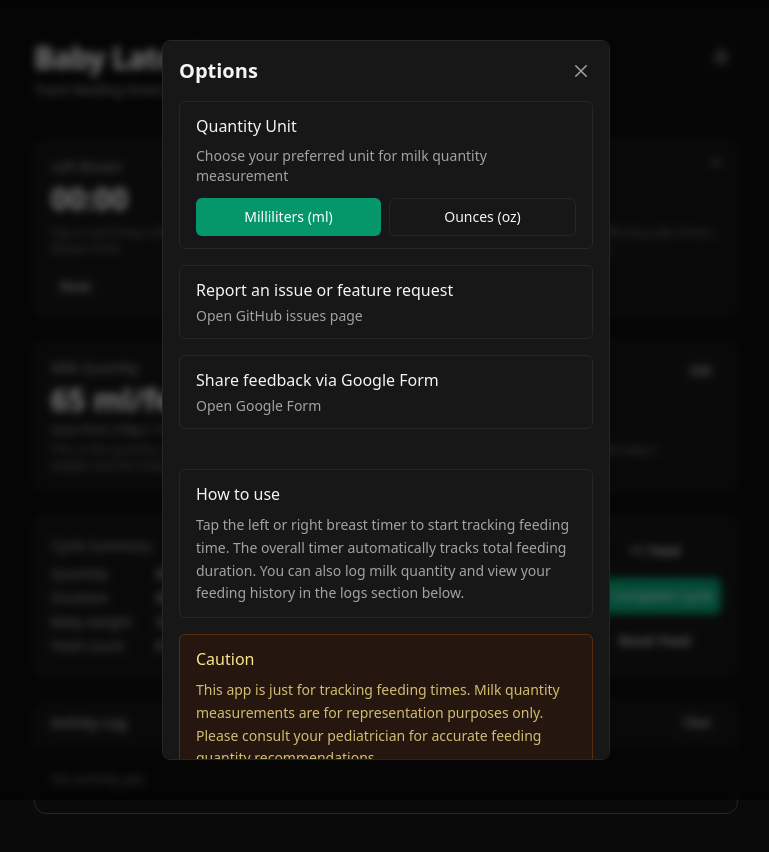
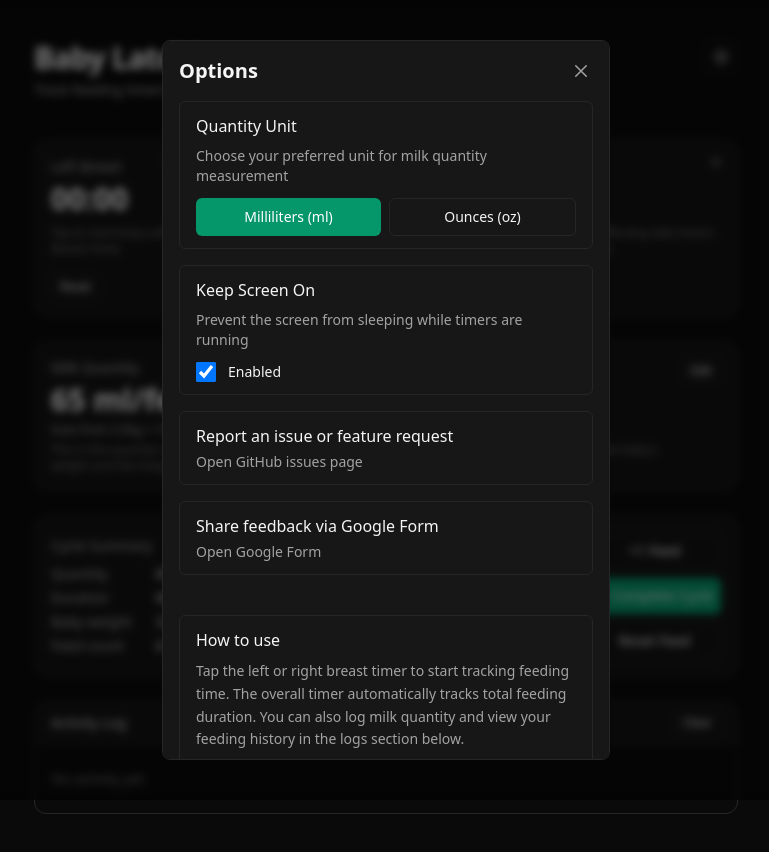
Before and after one commit to ravid7000/baby-latching, a React (Vite) app: page / in a window 1280 px wide. Both pictures are taken after a click on the button 975 px from the left and 57 px from the top of the page. Shown: the whole page, without its empty margins (254-1023 px from the left). Built offline with nearby package versions, Linux system fonts and the light colour scheme.

Commit message:
Add settings store for screen wake lock functionality, enhance HelpModal with screen on toggle, and integrate wake lock management in timers store. Update initial state to include keepScreenOn setting.

```diff
--- a/src/components/HelpModal.jsx
+++ b/src/components/HelpModal.jsx
@@ -1,10 +1,16 @@
 import { useEffect } from "react";
 import { IoCloseOutline, IoHeart } from "react-icons/io5";
 import { useQuantityStore } from "../stores/quantityStore.js";
+import { useSettingsStore } from "../stores/settingsStore.js";
 
 function HelpModal({ isOpen, onClose }) {
   const unit = useQuantityStore((state) => state.unit);
   const setUnit = useQuantityStore((state) => state.setUnit);
+  const keepScreenOn = useSettingsStore((state) => state.keepScreenOn);
+  const setKeepScreenOn = useSettingsStore((state) => state.setKeepScreenOn);
+
+  // Check if Screen Wake Lock API is supported
+  const isWakeLockSupported = typeof navigator !== 'undefined' && 'wakeLock' in navigator;
 
   useEffect(() => {
     if (isOpen) {
@@ -72,6 +78,27 @@ function HelpModal({ isOpen, onClose }) {
             </div>
           </div>
 
+          <div className="rounded-md border border-neutral-800 px-4 py-3">
+            <div className="font-medium mb-2">Keep Screen On</div>
+            <div className="text-sm text-neutral-400 mb-3">
+              {isWakeLockSupported
+                ? "Prevent the screen from sleeping while timers are running"
+                : "Screen Wake Lock API is not supported in your browser"}
+            </div>
+            <label className="flex items-center gap-3 cursor-pointer">
+              <input
+                type="checkbox"
+                checked={keepScreenOn}
+                onChange={(e) => setKeepScreenOn(e.target.checked)}
+                disabled={!isWakeLockSupported}
+                className="w-5 h-5 rounded border-neutral-700 bg-neutral-900 text-emerald-600 focus:ring-2 focus:ring-emerald-500 focus:ring-offset-2 focus:ring-offset-neutral-900 disabled:opacity-50 disabled:cursor-not-allowed"
+              />
+              <span className={`text-sm ${!isWakeLockSupported ? 'text-neutral-500' : 'text-neutral-100'}`}>
+                {keepScreenOn ? "Enabled" : "Disabled"}
+              </span>
+            </label>
+          </div>
+
           <a
             href="https://github.com/ravid7000/baby-latching/issues/new"
             target="_blank"
--- /dev/null
+++ b/src/stores/settingsStore.js
@@ -0,0 +1,11 @@
+import { INITIAL_STATE } from "../utils/storageKeys.js";
+import { createAppStore } from "./basePersist.js";
+
+const buildInitialSettings = () => ({ ...INITIAL_STATE.settings });
+
+export const useSettingsStore = createAppStore("settings", (set) => ({
+  ...buildInitialSettings(),
+  setKeepScreenOn: (enabled) => {
+    set((state) => ({ ...state, keepScreenOn: enabled }));
+  },
+}));
--- a/src/stores/timersStore.js
+++ b/src/stores/timersStore.js
@@ -2,6 +2,7 @@ import { nowTs } from "../utils/formatTime.js";
 import { INITIAL_STATE } from "../utils/storageKeys.js";
 import { createAppStore } from "./basePersist.js";
 import { logEvent } from "./logsStore.js";
+import { useSettingsStore } from "./settingsStore.js";
 
 const cloneTimerState = (source) => ({
   isRunning: source.isRunning,
@@ -20,10 +21,69 @@ const buildInitialTimers = () => cloneTimers(INITIAL_STATE.timers);
 let tickIntervalId = null;
 let lastTickTime = null;
 
+// Wake lock instance (not persisted, managed in memory)
+let wakeLock = null;
+let getTimersState = null; // Will be set after store is created
+
+const requestWakeLock = async () => {
+  // Check if wake lock is enabled in settings
+  const settings = useSettingsStore.getState();
+  if (!settings.keepScreenOn) {
+    return;
+  }
+
+  // Check if API is available
+  if (!navigator.wakeLock) {
+    return;
+  }
+
+  // If already have a wake lock, don't request again
+  if (wakeLock) {
+    return;
+  }
+
+  try {
+    wakeLock = await navigator.wakeLock.request('screen');
+
+    // Set up listener to re-request if wake lock is released while timers are running
+    wakeLock.addEventListener('release', () => {
+      wakeLock = null;
+      // Re-request if timers are still running
+      if (getTimersState) {
+        const timersState = getTimersState();
+        const hasRunning = timersState.timers.left.isRunning ||
+                          timersState.timers.right.isRunning ||
+                          timersState.timers.overall.isRunning;
+        if (hasRunning) {
+          requestWakeLock();
+        }
+      }
+    });
+  } catch (err) {
+    // Handle errors gracefully (e.g., permission denied, not supported)
+    console.warn('Failed to request wake lock:', err);
+    wakeLock = null;
+  }
+};
+
+const releaseWakeLock = async () => {
+  if (wakeLock) {
+    try {
+      await wakeLock.release();
+      wakeLock = null;
+    } catch (err) {
+      console.warn('Failed to release wake lock:', err);
+      wakeLock = null;
+    }
+  }
+};
+
 const startTicker = (set) => {
   if (tickIntervalId !== null) return;
 
   lastTickTime = nowTs();
+  requestWakeLock();
+
   tickIntervalId = setInterval(() => {
     const now = nowTs();
     const delta = now - lastTickTime;
@@ -63,6 +123,7 @@ const stopTicker = () => {
     tickIntervalId = null;
     lastTickTime = null;
   }
+  releaseWakeLock();
 };
 
 const ensureTickerRunning = (set, timers) => {
@@ -74,12 +135,23 @@ const ensureTickerRunning = (set, timers) => {
   }
 };
 
-export const useTimersStore = createAppStore("timers", (set, get) => ({
+export const useTimersStore = createAppStore("timers", (set, get) => {
+  // Set up reference to get state for wake lock re-request
+  getTimersState = get;
+
+  return {
     timers: buildInitialTimers(),
     // Initialize ticker if any timers are running (e.g., after hydration from persistence)
     initTicker: () => {
       const state = get();
       ensureTickerRunning(set, state.timers);
+      // Restore wake lock if timers were running
+      const hasRunning = state.timers.left.isRunning ||
+                        state.timers.right.isRunning ||
+                        state.timers.overall.isRunning;
+      if (hasRunning) {
+        requestWakeLock();
+      }
     },
   toggleTimer: (which) => {
     const wasRunning = get().timers[which].isRunning;
@@ -167,4 +239,5 @@ export const useTimersStore = createAppStore("timers", (set, get) => ({
     set({ timers: buildInitialTimers() });
     stopTicker();
   },
-}));
+  };
+});
--- a/src/utils/storageKeys.js
+++ b/src/utils/storageKeys.js
@@ -14,4 +14,7 @@ export const INITIAL_STATE = {
   },
   cycle: { feedCount: 0 },
   logs: [],
+  settings: {
+    keepScreenOn: true,
+  },
 };
```
Lines whose indentation alone changed are shown as unchanged.
